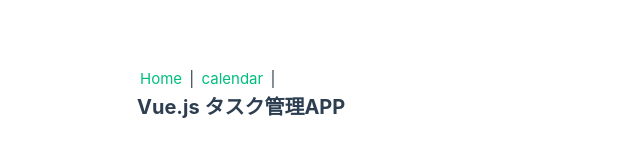
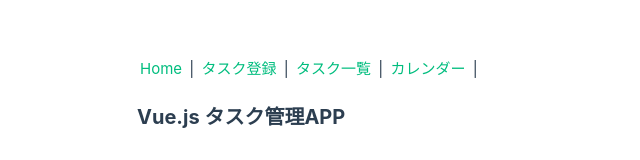
Before and after one commit to Mikakokeshi/vue-tasklist, a Vue app: page / in a window 1280 px wide. Shown: the part 134-294 px from the top of the page, without its empty margins (319-959 px from the left). Built offline with nearby package versions, Linux system fonts and the light colour scheme.

Commit message:
ページ追加（タスク登録・タスク一覧）

```diff
--- a/src/App.vue
+++ b/src/App.vue
@@ -2,13 +2,20 @@
 
 <template>
   <main>
-    <router-link to="/">Home</router-link> | <router-link to="/calendar">calendar</router-link> |
+    <router-link to="/">Home</router-link> | <router-link to="/inputtask">タスク登録</router-link> |
+    <router-link to="/tasklists">タスク一覧</router-link> |
+    <router-link to="/calendar">カレンダー</router-link> |
     <router-view></router-view>
   </main>
 </template>
 
-<style scoped>
+<style>
 header {
   line-height: 1.5;
 }
+h1 {
+  font-size: 20px;
+  font-weight: bold;
+  margin: 20px 0 40px;
+}
 </style>
--- a/src/components/Chart.js
+++ /dev/null
@@ -1,24 +0,0 @@
-import { Chart as ChartJS, ArcElement, Tooltip, Legend } from 'chart.js'
-import { Pie } from 'vue-chartjs'
-import * as chartConfig from '../const/chartConfig.js'
-import { ref } from 'vue'
-
-ChartJS.register(ArcElement, Tooltip, Legend)
-
-export default {
-  name: 'TodoApp',
-  components: {
-    Pie
-  },
-  data() {
-    return chartConfig
-  },
-  setup() {
-    const chartData = ref(chartConfig.data)
-
-    return {
-      chartData,
-      options: chartConfig.options
-    }
-  }
-}
--- a/src/components/TodoApp.vue
+++ b/src/components/TodoApp.vue
@@ -1,7 +1,7 @@
 <script setup>
 import TodoInput from './TodoInput.vue'
 import TodoLists from './TodoLists.vue'
-import Chart from './Chart'
+import Chart from './Chart.vue'
 </script>
 
 <template>
@@ -10,10 +10,3 @@
   <TodoLists />
   <Chart />
 </template>
-
-<style scoped>
-h1 {
-  font-size: 20px;
-  font-weight: bold;
-}
-</style>
--- /dev/null
+++ b/src/pages/InputTask.vue
@@ -0,0 +1,10 @@
+<script setup>
+import TodoInput from '../components/TodoInput.vue'
+</script>
+
+<template>
+  <h1>タスク登録</h1>
+  <div>
+    <TodoInput />
+  </div>
+</template>
--- /dev/null
+++ b/src/pages/TaskLists.vue
@@ -0,0 +1,10 @@
+<script setup>
+import TodoLists from '../components/TodoLists.vue'
+</script>
+
+<template>
+  <h1>タスク一覧</h1>
+  <div>
+    <TodoLists />
+  </div>
+</template>
--- a/src/router/index.js
+++ b/src/router/index.js
@@ -1,11 +1,15 @@
 import { createMemoryHistory, createRouter } from 'vue-router'
 
 import Calendar from '../pages/Calendar.vue'
+import TaskLists from '../pages/TaskLists.vue'
+import InputTask from '../pages/InputTask.vue'
 import Home from '../pages/Home.vue'
 
 const routes = [
   { path: '/', name: 'Home', component: Home },
-  { path: '/calendar', name: 'calendar', component: Calendar }
+  { path: '/tasklists', name: 'タスク一覧', component: TaskLists },
+  { path: '/inputtask', name: 'タスク登録', component: InputTask },
+  { path: '/calendar', name: 'カレンダー', component: Calendar }
 ]
 
 const router = createRouter({
```
